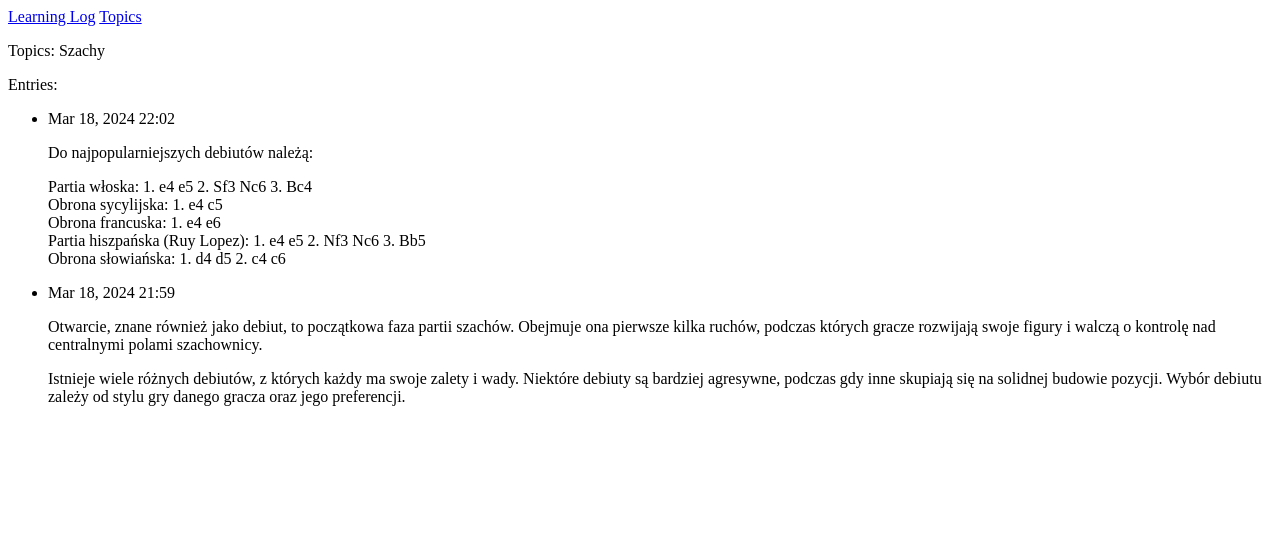
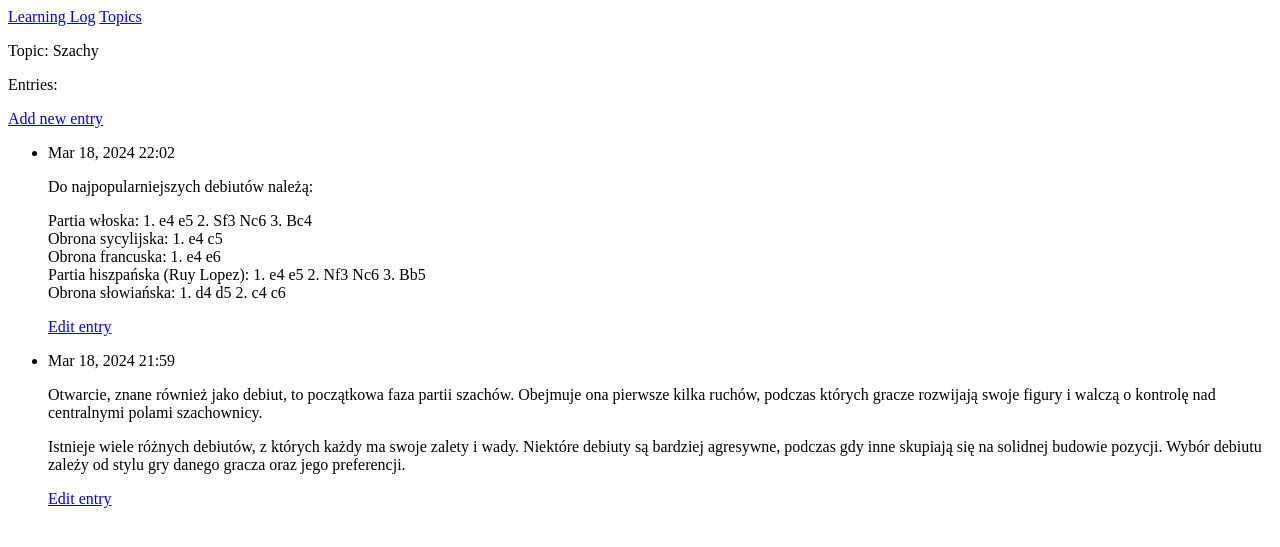
Before and after one commit to lkzs2003/learning_log, a Django app: page /topics/3/ in a window 1280 px wide. Shown: the top 547 px of the page. Run offline with Django 5.2, Linux system fonts and the light colour scheme; data comes from the database, SQL or seed files in the repository; both versions use the stored data as it was after the commit.

Commit message:
adding edit entries

```diff
--- a/learning_logs/templates/learning_logs/topic.html
+++ b/learning_logs/templates/learning_logs/topic.html
@@ -2,14 +2,21 @@
 
 {% block content %}
 
-    <p>Topics: {{ topic }}</p>
+  <p>Topic: {{ topic.text }}</p>
 
   <p>Entries:</p>
+  <p>
+    <a href="{% url 'learning_logs:new_entry' topic.id %}">Add new entry</a>
+  </p>
+
   <ul>
     {% for entry in entries %}
       <li>
         <p>{{ entry.date_added|date:'M d, Y H:i' }}</p>
         <p>{{ entry.text|linebreaks }}</p>
+        <p>
+          <a href="{% url 'learning_logs:edit_entry' entry.id %}">
+            Edit entry</a></p>
       </li>
     {% empty %}
       <li>There are no entries for this topic yet.</li>
--- a/learning_logs/urls.py
+++ b/learning_logs/urls.py
@@ -12,4 +12,8 @@ urlpatterns = [
     path('topics/<int:topic_id>/', views.topic, name='topic'),
     # Page for adding a new topic.
     path('new_topic/', views.new_topic, name='new_topic'),
+    # Page for adding a new entry.
+    path('new_entry/<int:topic_id>/', views.new_entry, name='new_entry'),
+    # Page for editing an entry.
+    path('edit_entry/<int:entry_id>/', views.edit_entry, name='edit_entry'),
 ]
--- a/learning_logs/views.py
+++ b/learning_logs/views.py
@@ -1,11 +1,13 @@
-from django.shortcuts import render
+from django.shortcuts import render, redirect
 
-from .models import Topic
-from .forms import TopicForm
+from .models import Topic, Entry
+from .forms import TopicForm, EntryForm
+
 
 def index(request):
     """The home page for Learning Log."""
     return render(request, 'learning_logs/index.html')
+
 
 def topics(request):
     """Show all topics."""
@@ -13,12 +15,14 @@ def topics(request):
     context = {'topics': topics}
     return render(request, 'learning_logs/topics.html', context)
 
+
 def topic(request, topic_id):
     """Show a single topic and all its entries."""
     topic = Topic.objects.get(id=topic_id)
     entries = topic.entry_set.order_by('-date_added')
     context = {'topic': topic, 'entries': entries}
     return render(request, 'learning_logs/topic.html', context)
+
 
 def new_topic(request):
     """Add a new topic."""
@@ -30,8 +34,47 @@ def new_topic(request):
         form = TopicForm(data=request.POST)
         if form.is_valid():
             form.save()
-            return redict('learning_logs:topics')
+            return redirect('learning_logs:topics')
 
     # Display a blank or invalid form.
     context = {'form': form}
     return render(request, 'learning_logs/new_topic.html', context)
+
+
+def new_entry(request, topic_id):
+    """Add a new entry for a particular topic."""
+    topic = Topic.objects.get(id=topic_id)
+
+    if request.method != 'POST':
+        # No data submitted; create a blank form.
+        form = EntryForm()
+    else:
+        # POST data submitted; process data.
+        form = EntryForm(data=request.POST)
+        if form.is_valid():
+            new_entry = form.save(commit=False)
+            new_entry.topic = topic
+            new_entry.save()
+            return redirect('learning_logs:topic', topic_id=topic_id)
+
+    # Display a blank or invalid form.
+    context = {'topic': topic, 'form': form}
+    return render(request, 'learning_logs/new_entry.html', context)
+
+def edit_entry(request, entry_id):
+    """Edit an existing entry."""
+    entry = Entry.objects.get(id=entry_id)
+    topic = entry.topic
+
+    if request.method != 'POST':
+        # Initial request; pre-fill form with the current entry.
+        form = EntryForm(instance=entry)
+    else:
+        # POST data submitted; process data.
+        form = EntryForm(instance=entry, data=request.POST)
+        if form.is_valid():
+            form.save()
+            return redirect('learning_logs:topic', topic_id=topic.id)
+
+    context = {'entry': entry, 'topic': topic, 'form': form}
+    return render(request, 'learning_logs/edit_entry.html', context)
```
Also changed, not shown: learning_logs/forms.py (+9 -1 lines), learning_logs/templates/learning_logs/edit_entry.html (added, +15 -0 lines), learning_logs/templates/learning_logs/new_entry.html (added, +14 -0 lines), db.sqlite3. Lines whose indentation alone changed are shown as unchanged.
